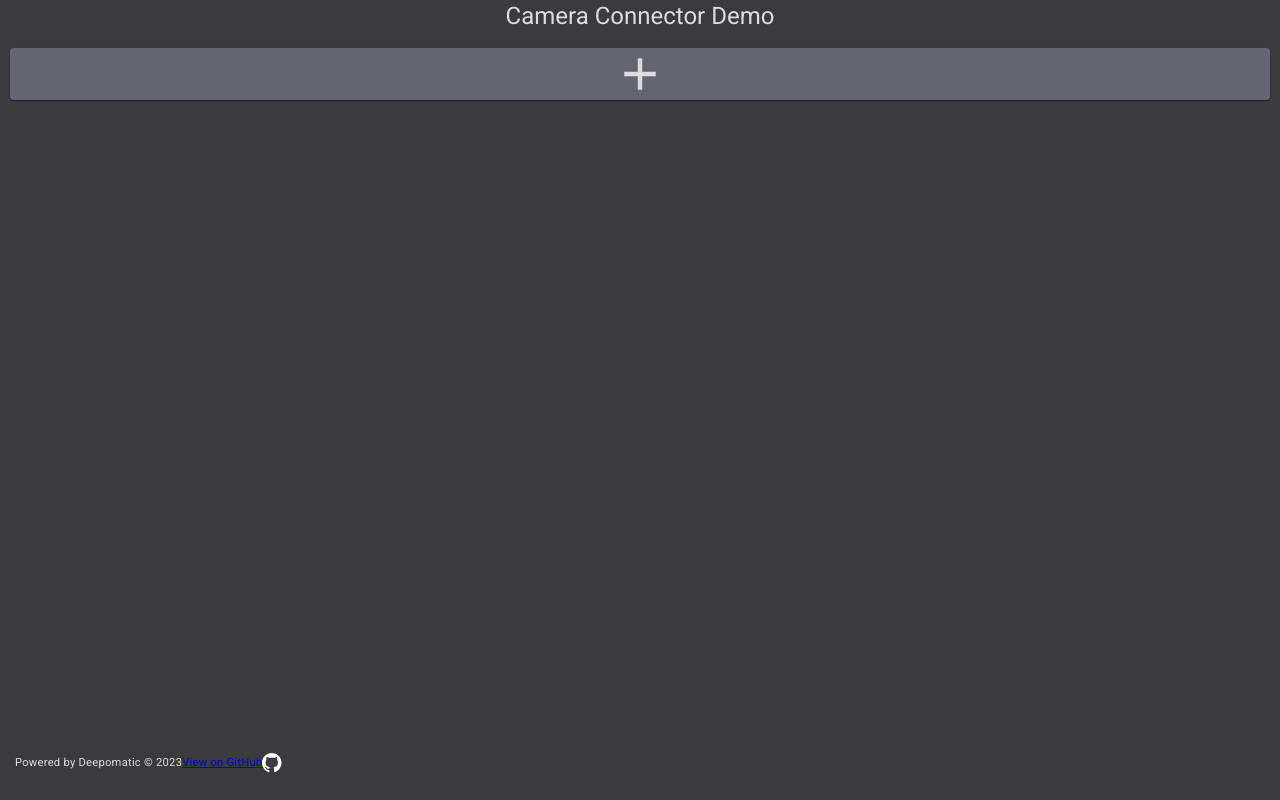
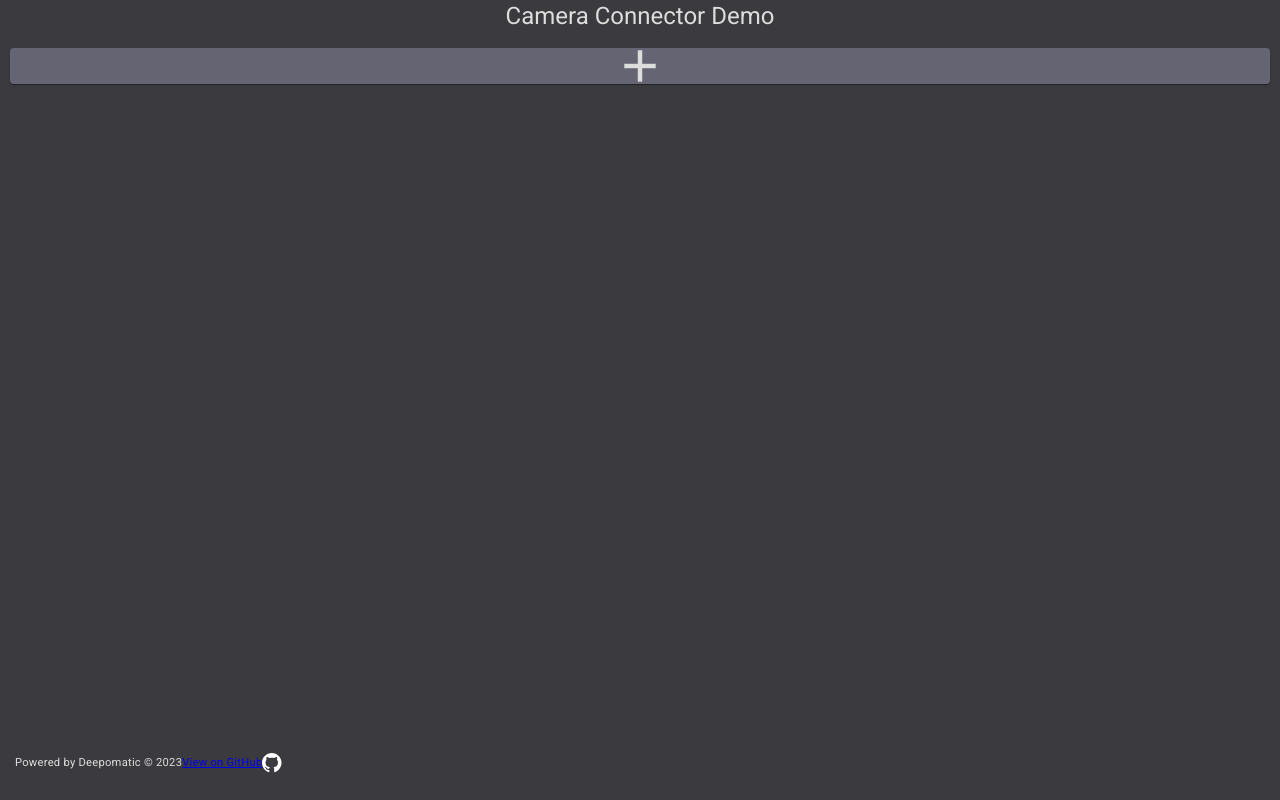
Before and after one commit to Deepomatic/connector_demo, an Angular app: page /1 in a window 1280 px wide. Built offline with nearby package versions, Linux system fonts and the light colour scheme.

Commit message:
Fix add work item button

```diff
--- a/src/app/connector/connector.component.html
+++ b/src/app/connector/connector.component.html
@@ -33,10 +33,8 @@
     </mat-card>
   }
   <mat-card class="flex center" appearance="raised">
-    <mat-card-actions>
-      <button mat-button (click)="onAddItemClicked()">
-        <mat-icon class="size-xxl" fontIcon="add"/>
-      </button>
-    </mat-card-actions>
+    <button mat-button (click)="onAddItemClicked()" class="button">
+      <mat-icon class="size-xxl" fontIcon="add"/>
+    </button>
   </mat-card>
 </ng-container>
--- a/src/app/connector/connector.component.scss
+++ b/src/app/connector/connector.component.scss
@@ -82,3 +82,7 @@ mat-icon:hover {
 .font-color {
   color: #ddd
 }
+
+.button {
+  width: 100%;
+}
```
